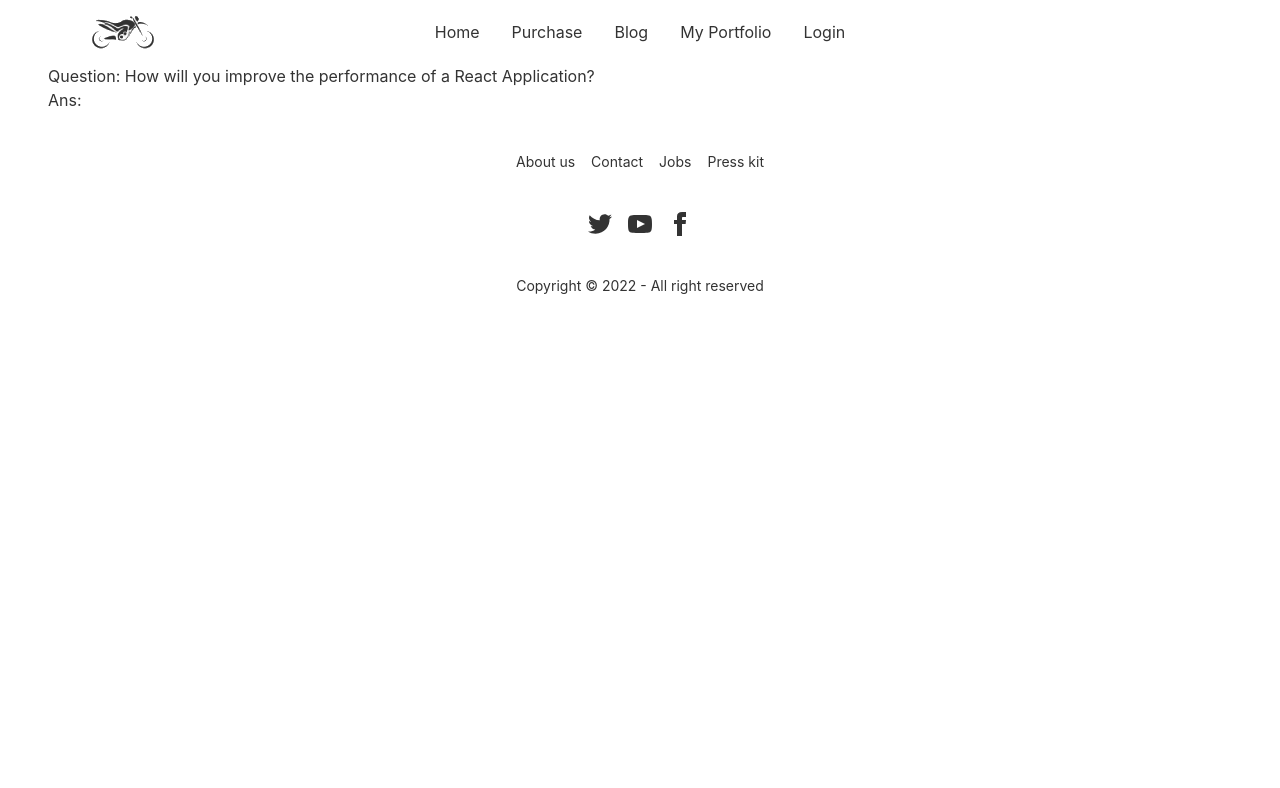
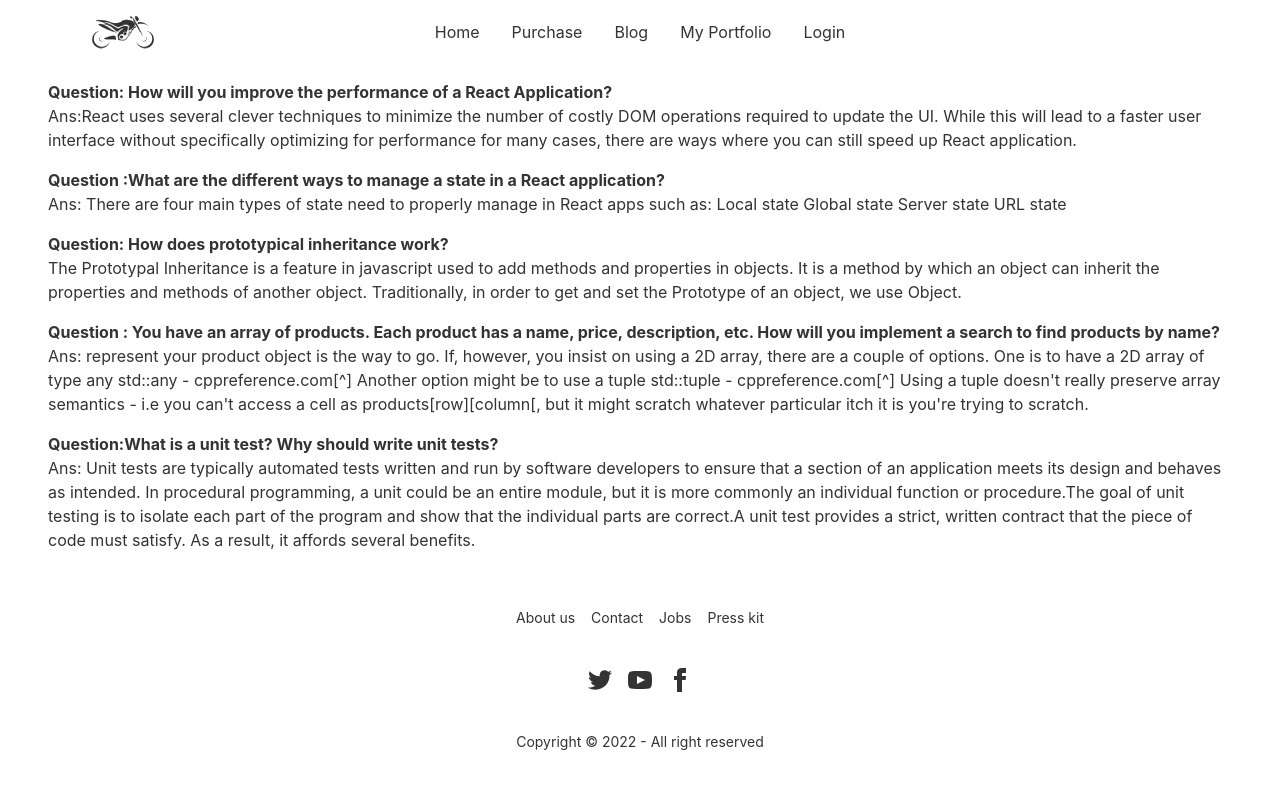
Before and after one commit to aklimaakhter/motor-bike-parts-manufacture-website, a React (Create React App) app: page /blog in a window 1280 px wide. Shown: the top 788 px of the page. Built offline with nearby package versions, Linux system fonts and the light colour scheme; no server answers.

Commit message:
blogs part add

```diff
--- a/public/index.html
+++ b/public/index.html
@@ -24,7 +24,7 @@
       work correctly both with client-side routing and a non-root public URL.
       Learn how to configure a non-root public URL by running `npm run build`.
     -->
-    <title>React App</title>
+    <title>MOTOR BIKE PART WEBSITE</title>
   </head>
   <body>
     <noscript>You need to enable JavaScript to run this app.</noscript>
--- a/src/Pages/Blog.js
+++ b/src/Pages/Blog.js
@@ -3,8 +3,34 @@ import React from 'react';
 const Blog = () => {
     return (
         <div>
-            <h2>Question:  How will you improve the performance of a React Application?</h2>
-            <p>Ans:</p>
+            <div className='py-4'>
+                <h2 className='font-bold'>Question:  How will you improve the performance of a React Application?</h2>
+                <p>Ans:React uses several clever techniques to minimize the number of costly DOM operations required to update the UI. While this will lead to a faster user interface without specifically optimizing for performance for many cases, there are ways where you can still speed up React application.
+                </p>
+            </div>
+            <div>
+                <h2 className='font-bold'>Question :What are the different ways to manage a state in a React application?</h2>
+                <p>Ans: There are four main types of state need to properly manage in React apps such as:
+
+                    Local state
+                    Global state
+                    Server state
+                    URL state</p>
+            </div>
+            <div className='py-4'>
+                <h2 className='font-bold'>Question: How does prototypical inheritance work?</h2>
+                <p>The Prototypal Inheritance is a feature in javascript used to add methods and properties in objects. It is a method by which an object can inherit the properties and methods of another object. Traditionally, in order to get and set the Prototype of an object, we use Object.</p>
+            </div>
+            <div>
+                <h2 className='font-bold'>Question :  You have an array of products. Each product has a name, price, description, etc. How will you implement a search to find products by name?</h2>
+                <p>
+                    Ans: represent your product object is the way to go. If, however, you insist on using a 2D array, there are a couple of options. One is to have a 2D array of type any std::any - cppreference.com[^] Another option might be to use a tuple std::tuple - cppreference.com[^] Using a tuple doesn't really preserve array semantics - i.e you can't access a cell as products[row][column[, but it might scratch whatever particular itch it is you're trying to scratch.
+                </p>
+            </div>
+            <div className='py-4'>
+                <h2 className='font-bold'>Question:What is a unit test? Why should write unit tests?</h2>
+                <p>Ans: Unit tests are typically automated tests written and run by software developers to ensure that a section of an application  meets its design and behaves as intended. In procedural programming, a unit could be an entire module, but it is more commonly an individual function or procedure.The goal of unit testing is to isolate each part of the program and show that the individual parts are correct.A unit test provides a strict, written contract that the piece of code must satisfy. As a result, it affords several benefits.</p>
+            </div>
         </div>
     );
 };
--- a/src/Pages/Home/Banner.js
+++ b/src/Pages/Home/Banner.js
@@ -7,8 +7,10 @@ const Banner = () => {
             <div   className="hero-content flex-col lg:flex-row-reverse">
                 <img src={motorbike}  alt=''/>
                 <div>
-                    <h1   className="text-5xl font-bold">Box Office News!</h1>
-                    <p   className="py-6">Provident cupiditate voluptatem et in. Quaerat fugiat ut assumenda excepturi exercitationem quasi. In deleniti eaque aut repudiandae et a id nisi.</p>
+                    <h1   className="text-5xl font-bold">Your One-stop Motor Bike Parts</h1>
+                    <p className="py-6">With our comprehensive range of products and efficient supply chain management, CBF is your best choice for quality and affordable custom motorcycle parts for your market.
+
+</p>
                     <button   className="btn btn-primary bg-gradient-to-r from-secondary to-primary text-white font-bold">Get Started</button>
                 </div>
             </div>
--- a/src/Pages/Home/Home.js
+++ b/src/Pages/Home/Home.js
@@ -1,4 +1,5 @@
 import React, { useEffect, useState } from 'react';
+import { Link } from 'react-router-dom';
 import Banner from './Banner';
 import Contact from './Contact';
 import Info from './Info';
@@ -11,7 +12,7 @@ import Testimonial from './Testimonial';
 const Home = () => {
     const [parts, setParts] = useState([]);
     useEffect(() => {
-        fetch("parts.json")
+        fetch("http://localhost:5000/part")
             .then(res => res.json())
             .then(data => setParts(data))
     }, [])
@@ -32,7 +33,12 @@ const Home = () => {
                     }
                 </div>
             </div>
-
+            <div className='text-center'>
+                <Link to='/purchase'
+                    className='btn btn-primary m-5'>
+                    Purchase
+                </Link>
+            </div>
             <Summaries></Summaries>
             <Contact></Contact>
         </div>
--- a/src/Pages/Home/Review.js
+++ b/src/Pages/Home/Review.js
@@ -2,13 +2,13 @@ import React from 'react';
 
 const Review = ({ review }) => {
     return (
-        <div     className="card lg:max-w-lg bg-base-100 shadow-xl">
-            <div     className="card-body">
+        <div className="card lg:max-w-lg bg-base-100 shadow-xl">
+            <div className="card-body">
 
-                <p>Lorem ipsum dolor sit amet consectetur adipisicing elit. Illum omnis qui esse recusandae reiciendis voluptates?</p>
+                <p>{review.reviews}</p>
                 <div className='flex items-center'>
-                    <div     className="avatar">
-                        <div     className="w-16 rounded-full ring ring-primary ring-offset-base-100 mr-4">
+                    <div className="avatar">
+                        <div className="w-16 rounded-full ring ring-primary ring-offset-base-100 mr-4">
                             <img src={review.img} alt='' />
                         </div>
                     </div>
--- a/src/Pages/Home/Testimonial.js
+++ b/src/Pages/Home/Testimonial.js
@@ -7,7 +7,7 @@ const Testimonial = () => {
         {
             _id: 1,
             name: 'Hemar sen',
-            reviews: '',
+            reviews: "It's quality is very good.",
             location: 'France',
             img:"https://i.ibb.co/qY5jrCX/andrey-zvyagintsev-Pdc-NOb4i-YFs-unsplash.jpg"
         },
@@ -15,7 +15,7 @@ const Testimonial = () => {
         {
             _id: 2,
             name: 'Winson Harry',
-            reviews: '',
+            reviews: ' Long Warranty Lumenis Hair Removal Machine Customer  Laser 60W Diode Beauty Equipment',
             location: 'California',
             img: "https://i.ibb.co/TtX8NbP/nicolas-horn-MTZTGv-Ds-HFY-unsplash.jpg"
         },
@@ -23,7 +23,7 @@ const Testimonial = () => {
         {
             _id: 3,
             name: 'Sinha tanima',
-            reviews: '',
+            reviews: 'Vibration Absorptive Material PU Foam Poron Air Cushion Shock Absorption Insoles',
             location: 'Italy',
             img: "https://i.ibb.co/61p22Yb/almos-bechtold-3402kvt-Hh-Oo-unsplash.jpg"
         },
```
Also changed, not shown: 1 other file (tests, documents, lock files or other folders).
